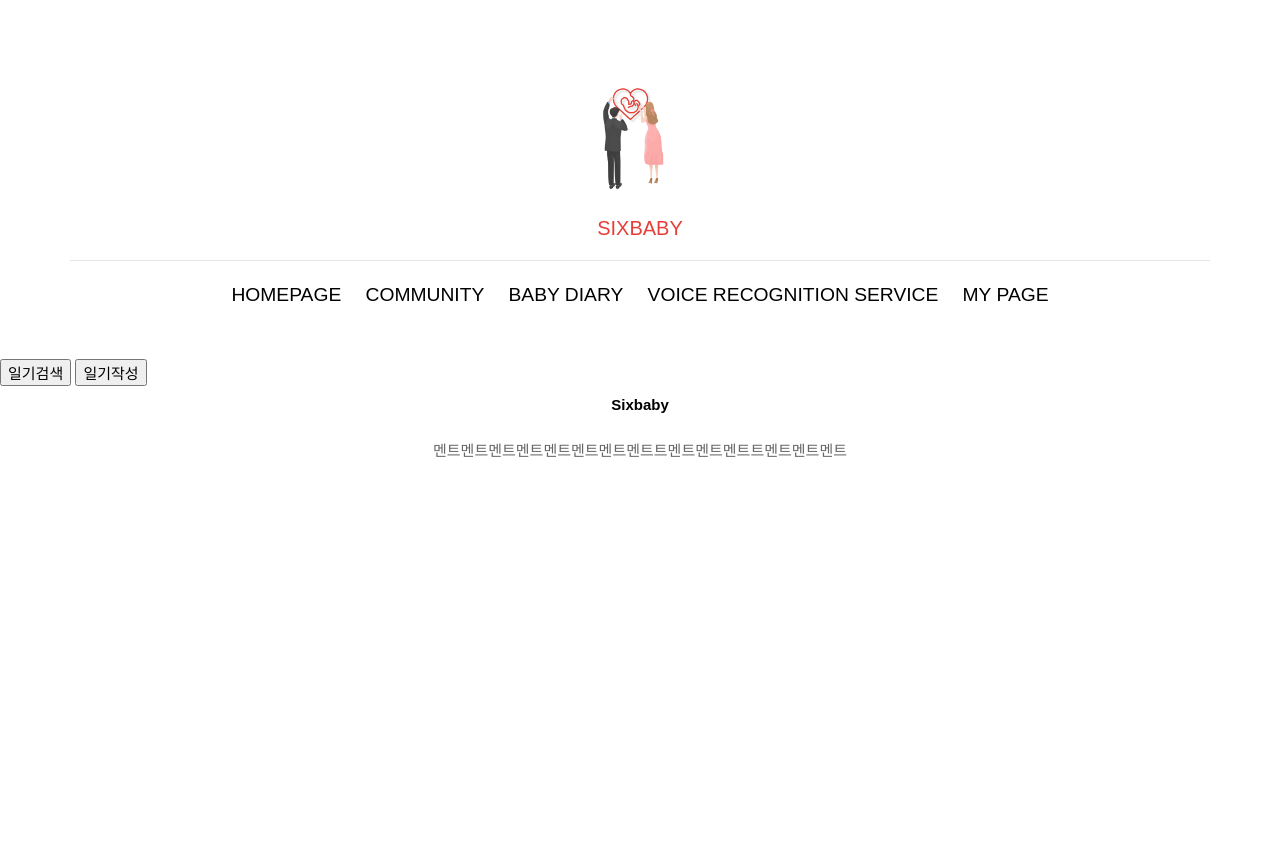
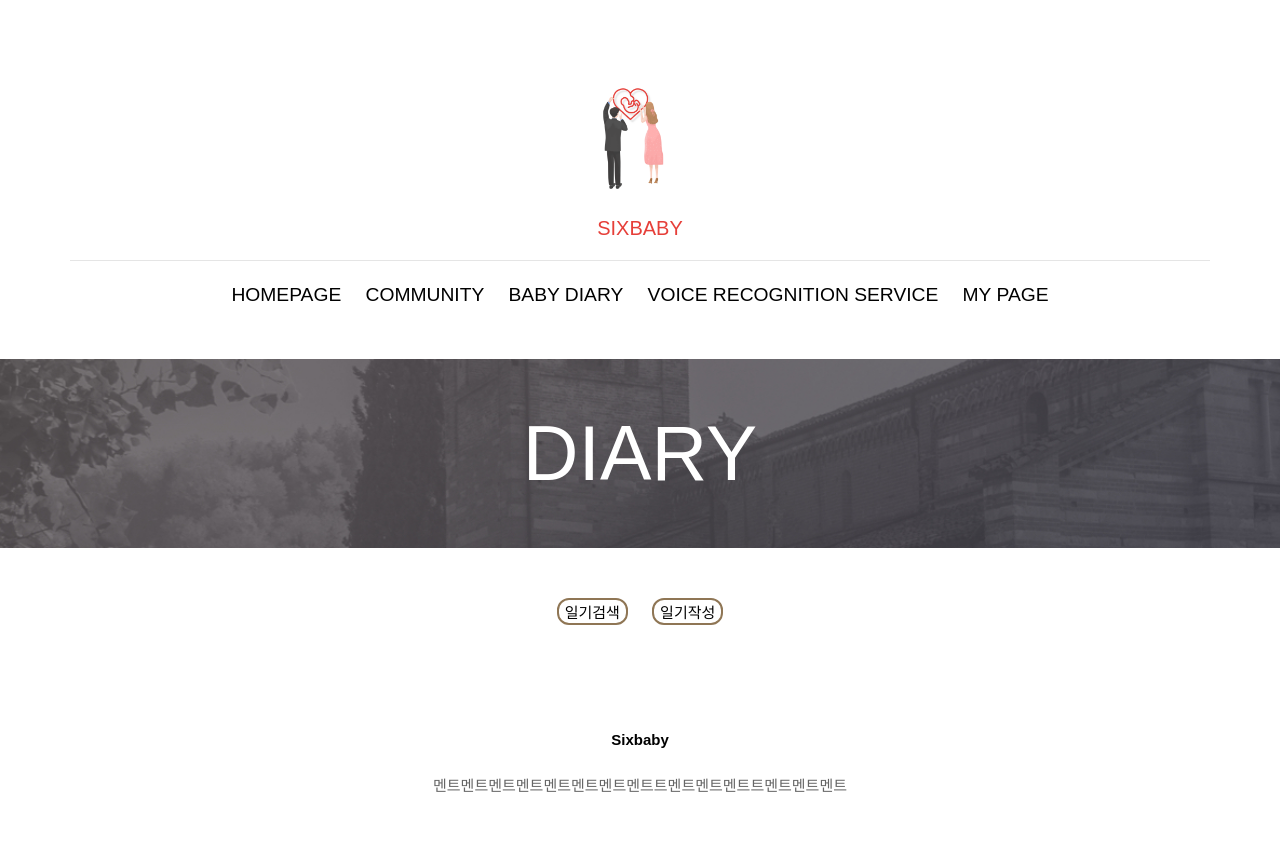
Before and after one commit to 2021-SMHRD-KDT-Bigdata-3/SixBaby, a Java web app: page /sixbaby2/babyDiary.do in a window 1280 px wide. Before the commit the page ends 457 px from the top, so only its background shows below. Run offline with Spring Boot 4, a stand-in JSP engine, Linux system fonts and the light colour scheme; the project's own start-up code is not run, and a stand-in starts its controllers and pages; some libraries are stand-ins or nearby versions.

Commit message:
육아일기 수정중 잠깐 커뮤니티작성 풀하려고 커밋

```diff
--- a/sixbaby2/src/main/webapp/WEB-INF/views/babyDiary.jsp
+++ b/sixbaby2/src/main/webapp/WEB-INF/views/babyDiary.jsp
@@ -27,36 +27,50 @@
       <![endif]-->
 
 <style type="text/css">
-	.picture{
-		width : 200px;
-		height : 100px;
-		border : 1px dotted pink;
-		position : relative;
+.picture {
+	width: 200px;
+	height: 100px;
+	border: 1px dotted pink;
+	position: relative;
 }
-	.hidden{
-		display : none;
+
+.hidden {
+	display: none;
 }
 </style>
 </head>
 <body>
 	<div class="site-content">
 		<%@ include file="header.jsp"%>
+
+		<div class="page-head"
+			data-bg-image="${cpath}/resources/images/page-head-1.jpg">
+			<div class="container">
+				<h2 class="page-title">Diary</h2>
+			</div>
+		</div>
+
+		<div class="fullwidth-block">
+			<div class="container">
+				<div class="row">
+
 					<div class="diary-btns">
 						<button class="select">일기검색</button>
 						<button class="write">일기작성</button>
 					</div>
 
 					<div id="modal_diary_select_month" class="hidden">
-		<div class="modal_content slt_month" style="border-radius: 12px; border: 1px solid #E63F39;">
-			<h2 class="sub_tit_txt" style="position: relative; left: 170px;">작성월</h2>
+						<div class="modal_content slt_month">
+							<h2 class="sub_tit_txt">작성월</h2>
 							<input class="id" type="hidden" value="${loginMember.id }">
-			<c:forTokens var="month" items="01,02,03,04,05,06,07,08,09,10,11,12" delims=",">
+							<c:forTokens var="month"
+								items="01,02,03,04,05,06,07,08,09,10,11,12" delims=",">
 								<button class="month" value="2021-${month}%">${month}월</button>
 							</c:forTokens>
 						</div>
 					</div>
 
-	<div id = "modal_diary_list" class="table-responsive hidden">
+					<div id="modal_diary_list" class="table-responsive hidden">
 						<table class="table">
 							<thead>
 								<tr>
@@ -68,63 +82,72 @@
 							</tbody>
 						</table>
 						<div class="btn_wrap">
-			<button type="button" id="modal_back_btn_diary" style="background: white; border-radius: 12px; border: solid white;">뒤로가기</button>
+							<button type="button" id="modal_back_btn_diary"
+								style="background: white; border-radius: 12px; border: solid white;">뒤로가기</button>
 						</div>
 					</div>
 
+					<div class="content col-md-14">
 							<div id="modal_diary_insert" class="hidden">
-		<div class="modal_content write_table" style="border: 2px solid #E63F39; border-radius: 12px;">
-			<form id="diary-insert" action = "${cpath }/diaryInsert.do" method= "post">
+								<div class="modal_content write_table">
+									<form id="diary-insert" action="${cpath }/diaryInsert.do"
+										method="post">
 										<input type="hidden" name="id" value="${loginMember.id }">
-					<div class="write_table" style="border: 2px solid #E63F39; border-radius: 12px;">
+										<div class="">
 											<div class="form-group">
-							<label class="diary-name control-label col-sm-2">작성일자</label>
-							<input type="date" id="insertDate" name="diary_data">
-						</div>
-						<div class="form-group">
-							<label class="control-label col-sm-2">제목</label>
-							<input type="text" class="form-control" name="title" placeholder="Enter title">
+												<label class="control-label col-sm-2">제목</label> <input
+													type="text" class="form-control" name="title"
+													placeholder="Enter title">
 											</div>
 											<div class="form-group">
 												<label class="control-label col-sm-2">내용</label>
-							<textArea rows="5" class="form-control" name="contents" placeholder="Enter contents"></textArea>
+												<textArea rows="5" class="form-control" name="contents"
+													placeholder="Enter contents"></textArea>
 											</div>
 											<div class="picture">
 												<input type="hidden" name=picture>
 											</div>
 										</div>
 										<div class="btn_wrap">
-		             <button type="submit" id="modal_insert_btn_dairy" style="background: white; border-radius: 12px; border: solid white;">저장</button>
-		             <button type="button" id="modal_close_btn_dairy_insert" style="background: white; border-radius: 12px; border: solid white;">취소</button>
+											<button type="submit" id="modal_insert_btn_dairy"
+												style="background: white; border-radius: 12px; border: solid white;">저장</button>
+											<button type="button" id="modal_close_btn_dairy_insert"
+												style="background: white; border-radius: 12px; border: solid white;">취소</button>
 										</div>
 									</form>
 								</div>
 							</div>
+					</div>
 
 					<div id="modal_diary_detail" class="hidden">
-		<div id="diary_detail" class="modal_content" style="border: 2px solid #E63F39; border-radius: 12px;">
-
-		</div>
+						<div id="diary_detail" class="modal_content"
+							style="border: 2px solid #E63F39; border-radius: 12px;"></div>
 						<div class="btn_wrap">
-			<button type='button' id='modal_detail_btn_diary' style='background: white; border-radius: 12px; border: solid white;'>수정하기</button>
-			<button type="button" id="modal_back_btn_diary_list" style="background: white; border-radius: 12px; border: solid white;">뒤로가기</button>
+							<button type='button' id='modal_detail_btn_diary'
+								style='background: white; border-radius: 12px; border: solid white;'>수정하기</button>
+							<button type="button" id="modal_back_btn_diary_list"
+								style="background: white; border-radius: 12px; border: solid white;">뒤로가기</button>
 						</div>
 					</div>
 
 					<div id="modal_diary_update" class="hidden">
-		<div id="diary_update" class="modal_content" style="border: 2px solid #E63F39; border-radius: 12px;">
-
-
+						<div id="diary_update" class="modal_content"
+							style="border: 2px solid #E63F39; border-radius: 12px;">
 					</form>
 				</div>
 				<div class="btn_wrap">
-		    <button type="submit" id="modal_update_btn_dairy" style="background: white; border-radius: 12px; border: solid white;">수정</button>
-		    <button type="reset" id="modal_reset_btn_dairy" style="background: white; border-radius: 12px; border: solid white;">초기화</button>
-		    <button type="button" id="modal_back_btn_dairy_detail" style="background: white; border-radius: 12px; border: solid white;">취소</button>
+					<button type="submit" id="modal_update_btn_dairy"
+						style="background: white; border-radius: 12px; border: solid white;">수정</button>
+					<button type="reset" id="modal_reset_btn_dairy"
+						style="background: white; border-radius: 12px; border: solid white;">초기화</button>
+					<button type="button" id="modal_back_btn_dairy_detail"
+						style="background: white; border-radius: 12px; border: solid white;">취소</button>
 				</div>
 			</div>
 
-
+		</div>
+	</div>
+	</div>
 
 
 
--- a/sixbaby2/src/main/webapp/resources/css/style.css
+++ b/sixbaby2/src/main/webapp/resources/css/style.css
@@ -331,7 +331,7 @@ form input[type="submit"], form button, form input[type="reset"] {
     overflow: hidden;
     height: 0; }
 
-.col-xs-1, .col-sm-1, .col-md-1, .col-lg-1, .col-xs-2, .col-sm-2, .col-md-2, .col-lg-2, .col-xs-3, .col-sm-3, .col-md-3, .col-lg-3, .col-xs-4, .col-sm-4, .col-md-4, .col-lg-4, .col-xs-5, .col-sm-5, .col-md-5, .col-lg-5, .col-xs-6, .col-sm-6, .col-md-6, .col-lg-6, .col-xs-7, .col-sm-7, .col-md-7, .col-lg-7, .col-xs-8, .col-sm-8, .col-md-8, .col-lg-8, .col-xs-9, .col-sm-9, .col-md-9, .col-lg-9, .col-xs-10, .col-sm-10, .col-md-10, .col-lg-10, .col-xs-11, .col-sm-11, .col-md-11, .col-lg-11, .col-xs-12, .col-sm-12, .col-md-12, .col-lg-12, .col-sm-13 {
+.col-xs-1, .col-sm-1, .col-md-1, .col-lg-1, .col-xs-2, .col-sm-2, .col-md-2, .col-lg-2, .col-xs-3, .col-sm-3, .col-md-3, .col-lg-3, .col-xs-4, .col-sm-4, .col-md-4, .col-lg-4, .col-xs-5, .col-sm-5, .col-md-5, .col-lg-5, .col-xs-6, .col-sm-6, .col-md-6, .col-lg-6, .col-xs-7, .col-sm-7, .col-md-7, .col-lg-7, .col-xs-8, .col-sm-8, .col-md-8, .col-lg-8, .col-xs-9, .col-sm-9, .col-md-9, .col-lg-9, .col-xs-10, .col-sm-10, .col-md-10, .col-lg-10, .col-xs-11, .col-sm-11, .col-md-11, .col-lg-11, .col-xs-12, .col-sm-12, .col-md-12, .col-lg-12, .col-sm-13, .col-md-14 {
    position: relative;
     min-height: 1px;
     padding-top: 8px;
@@ -700,6 +700,10 @@ form input[type="submit"], form button, form input[type="reset"] {
 
   .col-md-13{
   }
+
+  .col-md-14 {
+    width: 66.6666666667%;
+    margin-inline: auto;}
 
   .col-md-pull-0 {
     right: auto; }
@@ -1852,3 +1856,53 @@ ul.bullet {
 .correct_tr_term {
 	border-bottom: 16px solid #fff;
 }
+
+.diary-btns {
+	text-align:center;
+	margin-bottom: 30px;
+}
+
+.select {
+	margin-right: 10px;
+	background: white;
+    border: solid 2px #8f7655;
+    border-radius: 12px;
+}
+
+.write {
+	margin-left: 10px;
+	background: white;
+    border: solid 2px #8f7655;
+    border-radius: 12px;
+}
+
+#modal_diary_select_month {
+	text-align: center;
+}
+
+.slt_month {
+	display: inline-block;
+	border-radius: 12px;
+	width: 70px;
+
+}
+
+.sub_tit_txt {
+	margin-top: 20px;
+}
+
+.months {
+	    margin-bottom: 6px;
+}
+
+.month {
+	background: white;
+    border: solid 2px #8f7655;
+    border-radius: 12px;
+    margin-bottom: 10px;
+}
+
+.write_table {
+	border: solid 2px #8f7655;
+	border-radius: 12px;
+}
```
Lines whose indentation alone changed are shown as unchanged.
